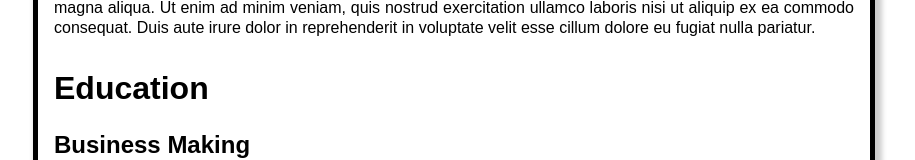
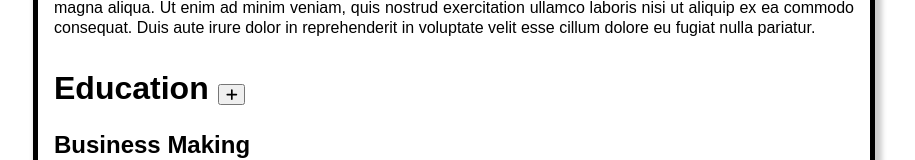
Before and after one commit to gefgu/cv-application, a React (Create React App) app: page / in a window 1280 px wide. Shown: the part 535-695 px from the top of the page, without its empty margins (186-1101 px from the left). Built offline with nearby package versions, Linux system fonts and the light colour scheme.

Commit message:
Add education addition functionality

```diff
--- a/src/App.js
+++ b/src/App.js
@@ -63,6 +63,22 @@ class App extends Component {
     });
   };
 
+  addEducation = () => {
+    let newData = this.state.data;
+    newData.education = newData.education.concat([
+      {
+        titleOfStudy: "",
+        schoolName: "",
+        startDate: "",
+        endDate: "",
+        editing: true,
+      },
+    ]);
+    this.setState({
+      data: newData,
+    });
+  };
+
   render() {
     return (
       <div className="cv-container">
@@ -72,7 +88,10 @@ class App extends Component {
           enableEdit={this.enableGeneralEdit}
         />
         <Work data={this.state.data.work} />
-        <Education data={this.state.data.education} />
+        <Education
+          data={this.state.data.education}
+          addEducation={this.addEducation}
+        />
       </div>
     );
   }
--- a/src/components/Education.js
+++ b/src/components/Education.js
@@ -1,13 +1,21 @@
 import React, { Component } from "react";
 import "../styles/education.css";
+import { FontAwesomeIcon } from "@fortawesome/react-fontawesome";
+import { faPlus } from "@fortawesome/free-solid-svg-icons";
 
 class Education extends Component {
   render() {
     const educationList = this.props.data;
+    const { addEducation } = this.props;
 
     return (
       <div className="education-section">
-        <h2>Education</h2>
+        <h2>
+          Education{" "}
+          <button onClick={addEducation}>
+            <FontAwesomeIcon icon={faPlus} />
+          </button>
+        </h2>
         {educationList.map((educationInfo, index) => {
           const { schoolName, titleOfStudy, startDate, endDate } =
             educationInfo;
```
